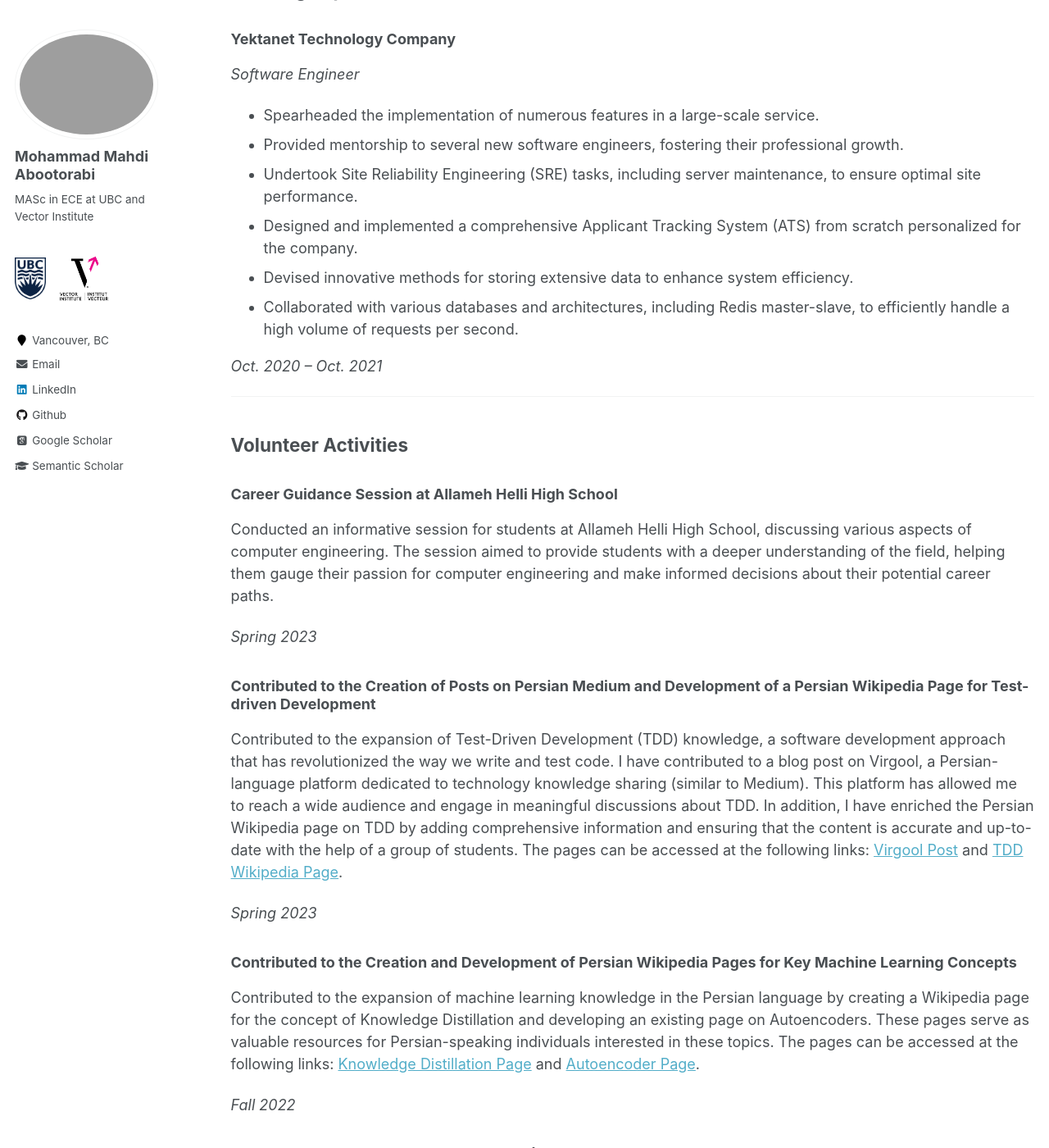
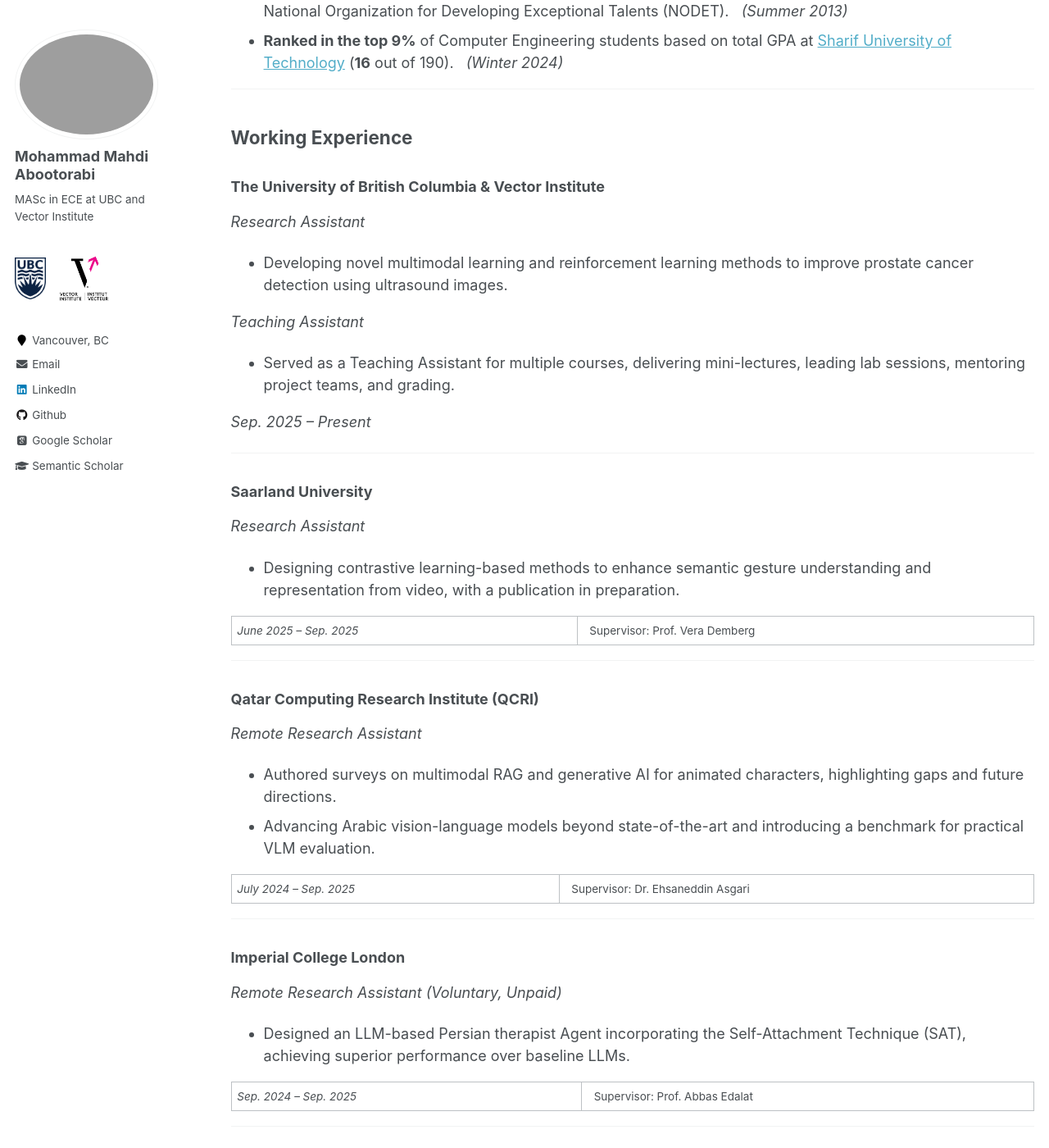
Before and after one commit to aboots/aboots.github.io, a Jekyll site: the page built from _pages/honors.md, in a window 1280 px wide and 1400 px high, scrolled down 478 px. Shown: the whole window at 82% size. Built offline with Jekyll 4.4.1, drawn with Linux system fonts in a browser that asks for light colours; nearby versions of some CDN libraries; some web fonts are replaced; some of the changed text lies outside the part shown.

Commit message:
Update honors.md

```diff
--- a/_pages/honors.md
+++ b/_pages/honors.md
@@ -5,17 +5,71 @@
 author_profile: true
 ---
 
-## Honors
+## Honors & Awards
+
 <ul>
+
+<li><b>Selected for the Graduate Support Initiative (GSI) Award and the MUSIC Program Graduate Student Award</b>, receiving UBC-funded support recognizing research excellence and graduate academic achievement. &nbsp; <i>(2026, Canada)</i></li>
+
+<li><b>Selected for the Konrad Zuse School (ELIZA) Scholarship</b>, to join a graduate school of excellence connecting German units of the European ELLIS network and Germany's leading experts in machine learning-driven AI. &nbsp; <i>(2025, Germany)</i></li>
+
 <li><b>Ranked 10th</b> among nearly 165,000 participants in the nationwide <a href="https://en.wikipedia.org/wiki/Iranian_University_Entrance_Exam">University Entrance Exam (Konkour)</a> in the Mathematics Branch, securing a fully funded B.Sc. (tuition fee waiver) period in Iran. &nbsp; <i>(Summer 2019)</i></li>
+
 <li><b>Admitted to Allameh Helli Middle School</b>, among nearly 80,000 students under the supervision of the National Organization for Developing Exceptional Talents (NODET). &nbsp; <i>(Summer 2013)</i></li>
-<li><b>Ranked in the top 9%</b>, of Computer Engineering students based on total GPA at <a href="https://en.sharif.edu/"> Sharif University of Technology </a> (<b>16</b> out of 190). &nbsp; <i>(Winter 2024)</i></li>
+
+<li><b>Ranked in the top 9%</b> of Computer Engineering students based on total GPA at <a href="https://en.sharif.edu/">Sharif University of Technology</a> (<b>16</b> out of 190). &nbsp; <i>(Winter 2024)</i></li>
 
 </ul>
 
 ---
 
 ## Working Experience
+
+### The University of British Columbia & Vector Institute
+
+_Research Assistant_
+
+- Developing novel multimodal learning and reinforcement learning methods to improve prostate cancer detection using ultrasound images.
+
+_Teaching Assistant_
+
+- Served as a Teaching Assistant for multiple courses, delivering mini-lectures, leading lab sessions, mentoring project teams, and grading.
+
+*Sep. 2025 – Present*
+
+---
+
+### Saarland University
+
+_Research Assistant_
+
+- Designing contrastive learning-based methods to enhance semantic gesture understanding and representation from video, with a publication in preparation.
+
+*June 2025 – Sep. 2025* &nbsp; | &nbsp; Supervisor: Prof. Vera Demberg
+
+---
+
+### Qatar Computing Research Institute (QCRI)
+
+_Remote Research Assistant_
+
+- Authored surveys on multimodal RAG and generative AI for animated characters, highlighting gaps and future directions.
+- Advancing Arabic vision-language models beyond state-of-the-art and introducing a benchmark for practical VLM evaluation.
+
+*July 2024 – Sep. 2025* &nbsp; | &nbsp; Supervisor: Dr. Ehsaneddin Asgari
+
+---
+
+### Imperial College London
+
+_Remote Research Assistant (Voluntary, Unpaid)_
+
+- Designed an LLM-based Persian therapist Agent incorporating the Self-Attachment Technique (SAT), achieving superior performance over baseline LLMs.
+
+*Sep. 2024 – Sep. 2025* &nbsp; | &nbsp; Supervisor: Prof. Abbas Edalat
+
+---
+
 ### Yektanet Technology Company
 
 _Software Engineer_
@@ -33,29 +87,45 @@
 
 ## Volunteer Activities
 
+### Volunteer Staff at ACL 2025 Conference
+
+Assisted in organizing the conference by coordinating presentations and poster sessions, and supporting attendee registration.
+
+*Summer 2025*
+
+---
+
 ### Career Guidance Session at Allameh Helli High School
 
 Conducted an informative session for students at Allameh Helli High School, discussing various aspects of computer engineering. The session aimed to provide students with a deeper understanding of the field, helping them gauge their passion for computer engineering and make informed decisions about their potential career paths.
 
 *Spring 2023*
 
+---
+
 ### Contributed to the Creation of Posts on Persian Medium and Development of a Persian Wikipedia Page for Test-driven Development
 
-Contributed to the expansion of Test-Driven Development (TDD) knowledge, a software development approach that has revolutionized the way we write and test code. I have contributed to a blog post on Virgool, a Persian-language platform dedicated to technology knowledge sharing (similar to Medium). This platform has allowed me to reach a wide audience and engage in meaningful discussions about TDD. In addition, I have enriched the Persian Wikipedia page on TDD by adding comprehensive information and ensuring that the content is accurate and up-to-date with the help of a group of students. The pages can be accessed at the following links: [Virgool Post](https://virgool.io/@m_93656123/%D8%AA%D9%88%D8%B3%D8%B9%D9%87-%DB%8C-%D9%85%D8%A8%D8%AA%D9%86%DB%8C-%D8%A8%D8%B1-%D8%A2%D8%B2%D9%85%D9%88%D9%86-qr00jqcccdpj) and [TDD Wikipedia Page](https://fa.wikipedia.org/wiki/%D8%AA%D9%88%D8%B3%D8%B9%D9%87_%D8%A2%D8%B2%D9%85%D9%88%D9%86%E2%80%8C%D9%85%D8%AD%D9%88%D8%B1).
+Contributed to the expansion of Test-Driven Development (TDD) knowledge, a software development approach that has revolutionized the way we write and test code. I have contributed to a blog post on Virgool, a Persian-language platform dedicated to technology knowledge sharing (similar to Medium). In addition, I have enriched the Persian Wikipedia page on TDD by adding comprehensive information and ensuring that the content is accurate and up-to-date with the help of a group of students. The pages can be accessed at the following links: [Virgool Post](https://virgool.io/@m_93656123/%D8%AA%D9%88%D8%B3%D8%B9%D9%87-%DB%8C-%D9%85%D8%A8%D8%AA%D9%86%DB%8C-%D8%A8%D8%B1-%D8%A2%D8%B2%D9%85%D9%88%D9%86-qr00jqcccdpj) and [TDD Wikipedia Page](https://fa.wikipedia.org/wiki/%D8%AA%D9%88%D8%B3%D8%B9%D9%87_%D8%A2%D8%B2%D9%85%D9%88%D9%86%E2%80%8C%D9%85%D8%AD%D9%88%D8%B1).
 
 *Spring 2023*
 
+---
+
 ### Contributed to the Creation and Development of Persian Wikipedia Pages for Key Machine Learning Concepts
 
-Contributed to the expansion of machine learning knowledge in the Persian language by creating a Wikipedia page for the concept of Knowledge Distillation and developing an existing page on Autoencoders. These pages serve as valuable resources for Persian-speaking individuals interested in these topics. The pages can be accessed at the following links: [Knowledge Distillation Page](https://fa.wikipedia.org/wiki/\%D8\%AA\%D9\%82\%D8\%B7\%DB\%8C\%D8\%B1\_\%D8\%AF\%D8\%A7\%D9\%86\%D8\%B4) and [Autoencoder Page](https://fa.wikipedia.org/wiki/\%D8\%AE\%D9\%88\%D8\%AF\%D8\%B1\%D9\%85\%D8\%B2\%DA\%AF\%D8\%B0\%D8\%A7\%D8\%B1).
+Contributed to the expansion of machine learning knowledge in the Persian language by creating a Wikipedia page for the concept of Knowledge Distillation and developing an existing page on Autoencoders. These pages serve as valuable resources for Persian-speaking individuals interested in these topics. The pages can be accessed at the following links: [Knowledge Distillation Page](https://fa.wikipedia.org/wiki/%D8%AA%D9%82%D8%B7%DB%8C%D8%B1_%D8%AF%D8%A7%D9%86%D8%B4) and [Autoencoder Page](https://fa.wikipedia.org/wiki/%D8%AE%D9%88%D8%AF%D8%B1%D9%85%D8%B2%DA%AF%D8%B0%D8%A7%D8%B1).
 
 *Fall 2022*
 
-### Markov Decision Processes Lecture Note ([Note Link](https://github.com/aboots/Markov-Decision-lecture-note-from-value-iteration/blob/master/Markov\%20Decision\%20(from\%20value\%20iteration).ipynb))
+---
 
-Authored a comprehensive lecture note on Markov Decision Processes for the AI Group’s website at our university, providing a self-learning resource for individuals interested in this concept.
+### Markov Decision Processes Lecture Note ([Note Link](https://github.com/aboots/Markov-Decision-lecture-note-from-value-iteration/blob/master/Markov%20Decision%20(from%20value%20iteration).ipynb))
+
+Authored a comprehensive lecture note on Markov Decision Processes for the AI Group's website at our university, providing a self-learning resource for individuals interested in this concept.
 
 *Fall 2021*
+
+---
 
 ### Technical Presentation & Workshop Hosting at Sharif University
 
@@ -63,6 +133,8 @@
 
 *Summer 2021*
 
+---
+
 ### ICPC Staff Member
 
 Served as a staff member in preparing for the [International Collegiate Programming Contest (ICPC)](http://icpc.sharif.edu/2022/), contributing to the successful execution of the event.
```
